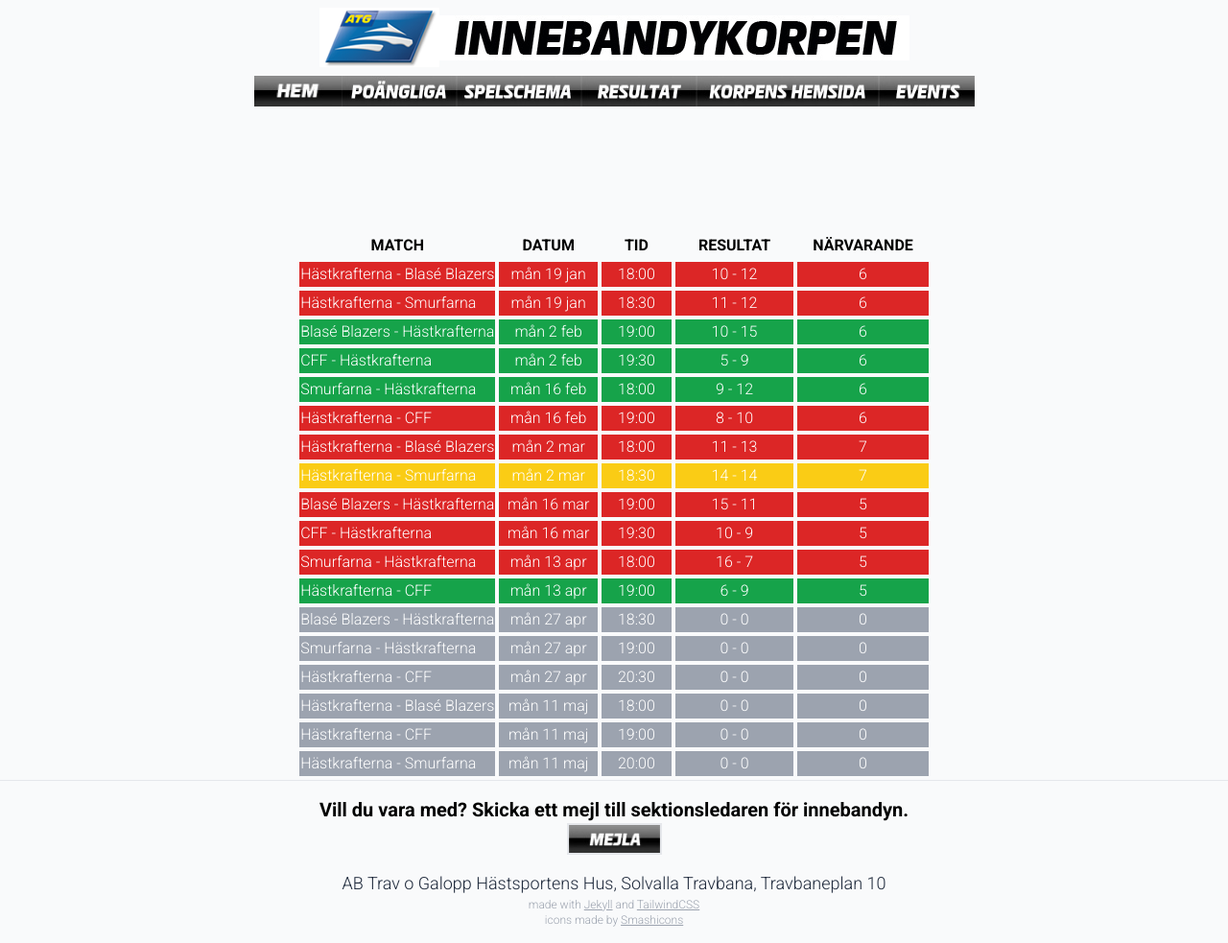
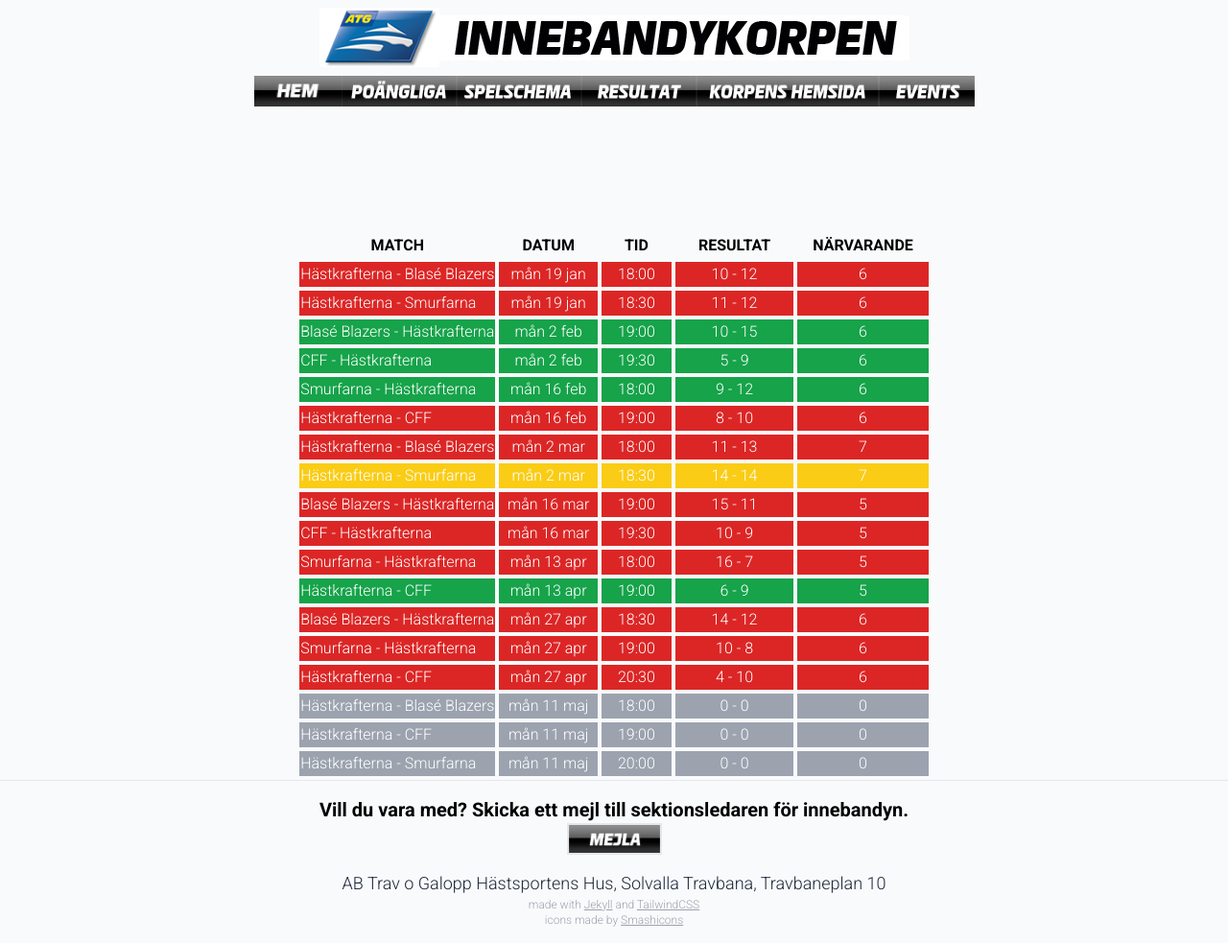
Before and after one commit to andreashogvall/andreashogvall.github.io, a Jekyll site: the page built from resultat.html, in a window 1280 px wide. Shown: the whole page at 96% size. Built offline with Jekyll 4.4.1, drawn with Linux system fonts in a browser that asks for light colours; nearby versions of some CDN libraries.

Commit message:
Update resultat.html

```diff
--- a/resultat.html
+++ b/resultat.html
@@ -100,26 +100,26 @@ description: "Innebandykorpen"
     <td class="text-center">6 - 9</td>
     <td class="text-center">5</td>
   </tr>
-    <tr class="bg-gray-400 text-white border-2 border-slate-200">
+  <tr class="bg-red-600 text-white border-2 border-slate-200">
     <td>Blasé Blazers - Hästkrafterna</td>
     <td class="text-center">mån 27 apr</td>
     <td class="text-center">18:30</td>
-    <td class="text-center">0 - 0</td>
-    <td class="text-center">0</td>
+    <td class="text-center">14 - 12</td>
+    <td class="text-center">6</td>
   </tr>
-    <tr class="bg-gray-400 text-white border-2 border-slate-200">
+  <tr class="bg-red-600 text-white border-2 border-slate-200">
     <td>Smurfarna - Hästkrafterna</td>
     <td class="text-center">mån 27 apr</td>
     <td class="text-center">19:00</td>
-    <td class="text-center">0 - 0</td>
-    <td class="text-center">0</td>
+    <td class="text-center">10 - 8</td>
+    <td class="text-center">6</td>
   </tr>
-    <tr class="bg-gray-400 text-white border-2 border-slate-200">
+  <tr class="bg-red-600 text-white border-2 border-slate-200">
     <td>Hästkrafterna - CFF</td>
     <td class="text-center">mån 27 apr</td>
     <td class="text-center">20:30</td>
-    <td class="text-center">0 - 0</td>
-    <td class="text-center">0</td>
+    <td class="text-center">4 - 10</td>
+    <td class="text-center">6</td>
   </tr>
   <tr class="bg-gray-400 text-white border-2 border-slate-200">
     <td>Hästkrafterna - Blasé Blazers</td>
```
